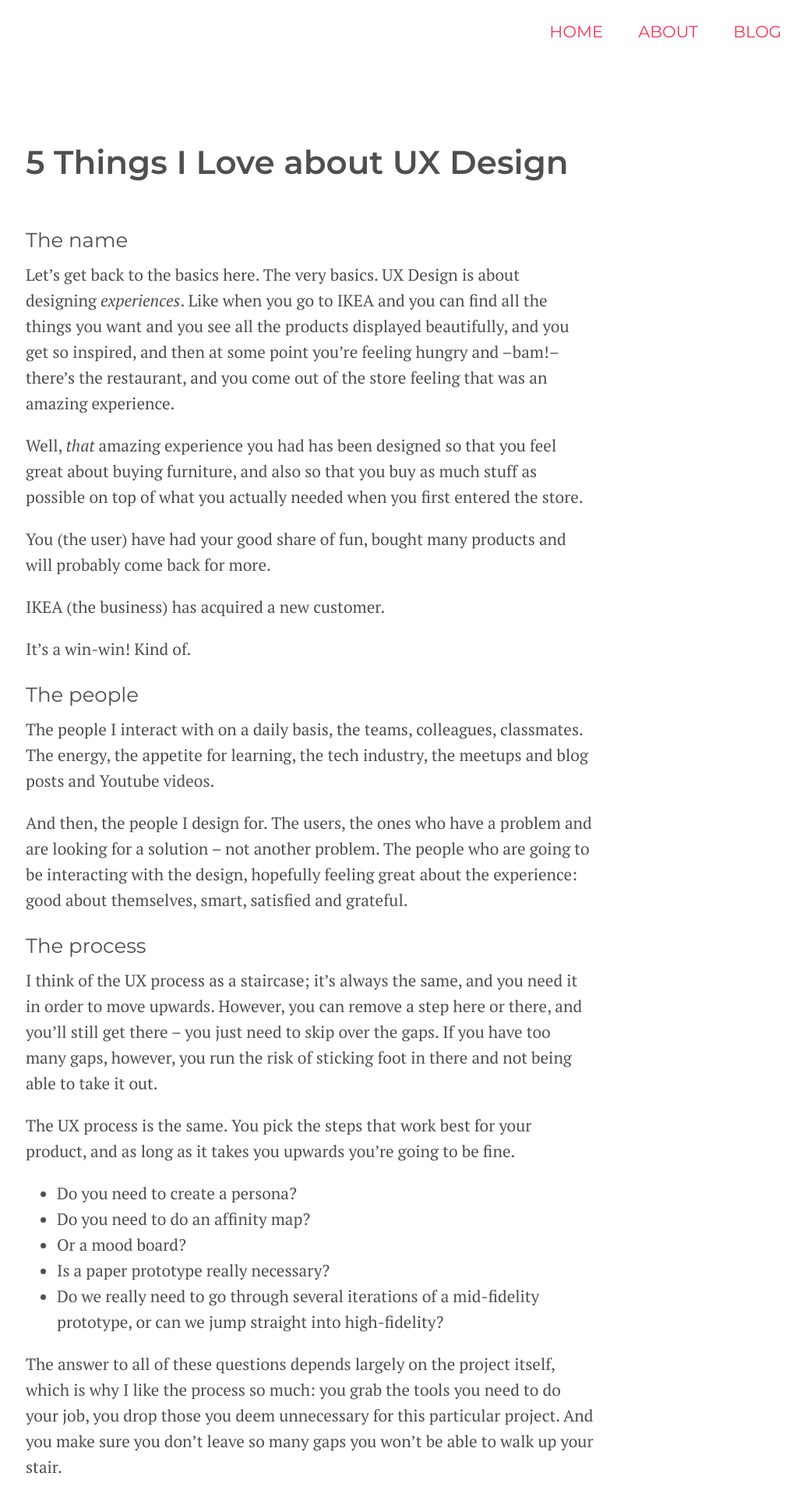
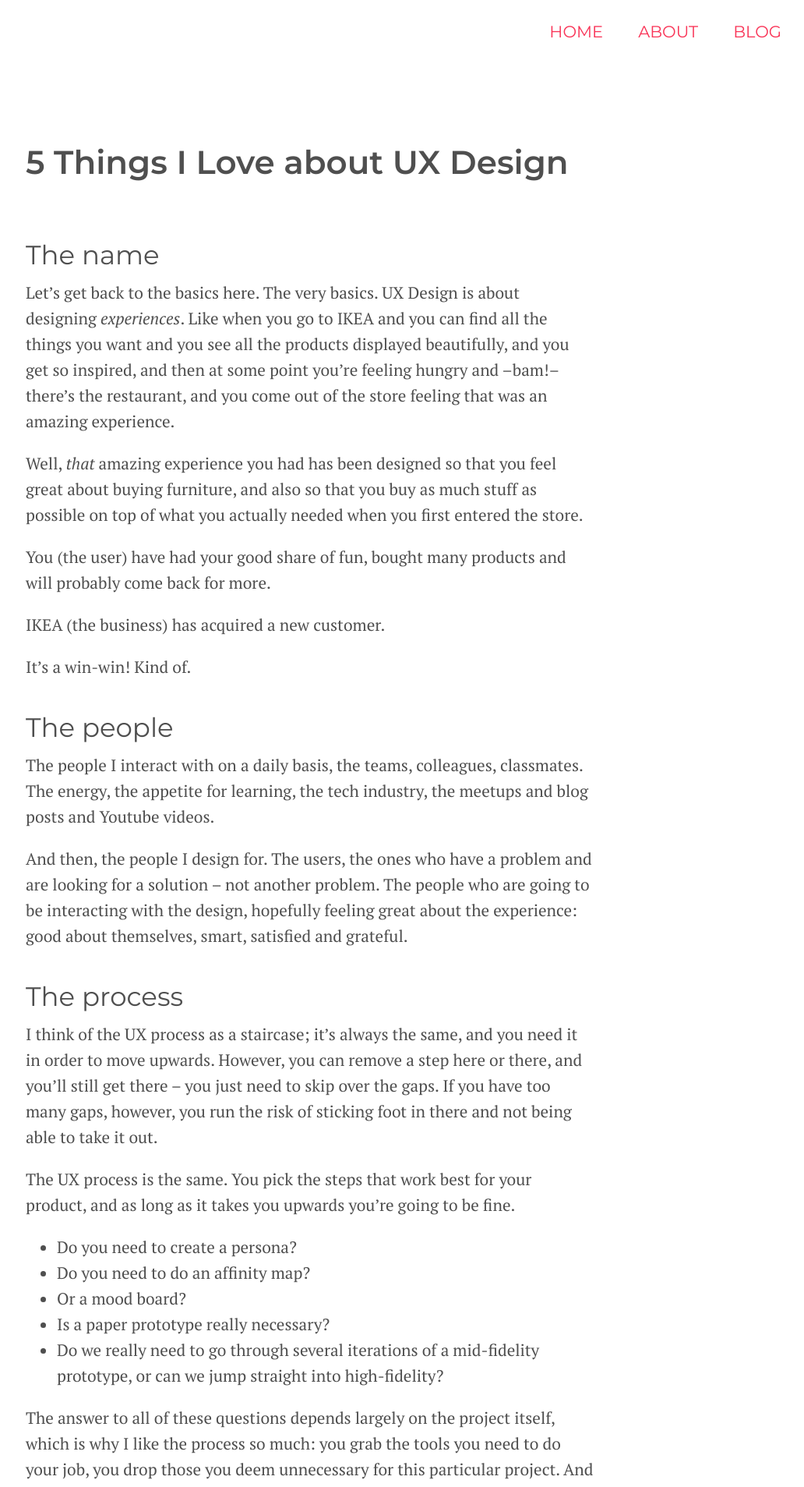
Before and after one commit to irenealgi/irenealegre.com, a Jekyll site: the page built from _posts/2018-01-17-5-things-i-love-about-ux-design.md, in a window 1280 px wide. Shown: the top 1907 px of the page at 78% size, without its empty margins (242-1274 px from the left). Built offline with Jekyll 4.4.1, drawn with Linux system fonts in a browser that asks for light colours.

Commit message:
from ### to ##
Former-commit-id: d0950b1739e1e84aa818f09671e707df59eb85ac

```diff
--- a/_posts/2018-01-17-5-things-i-love-about-ux-design.md
+++ b/_posts/2018-01-17-5-things-i-love-about-ux-design.md
@@ -3,7 +3,7 @@ layout: post
 title: "5 Things I Love about UX Design"
 ---
 
-### The name
+## The name
 
 Let's get back to the basics here. The very basics. UX Design is about designing *experiences*. Like when you go to IKEA and you can find all the things you want and you see all the products displayed beautifully, and you get so inspired, and then at some point you're feeling hungry and –bam!– there's the restaurant, and you come out of the store feeling that was an amazing experience.
 
@@ -15,13 +15,13 @@ IKEA (the business) has acquired a new customer.
 
 It's a win-win! Kind of.
 
-### The people
+## The people
 
 The people I interact with on a daily basis, the teams, colleagues, classmates. The energy, the appetite for learning, the tech industry, the meetups and blog posts and Youtube videos.
 
 And then, the people I design for. The users, the ones who have a problem and are looking for a solution – not another problem. The people who are going to be interacting with the design, hopefully feeling great about the experience: good about themselves, smart, satisfied and grateful.
 
-### The process
+## The process
 
 I think of the UX process as a staircase; it's always the same, and you need it in order to move upwards. However, you can remove a step here or there, and you'll still get there – you just need to skip over the gaps. If you have too many gaps, however, you run the risk of sticking foot in there and not being able to take it out.
 
@@ -35,7 +35,7 @@ The UX process is the same. You pick the steps that work best for your product,
 
 The answer to all of these questions depends largely on the project itself, which is why I like the process so much: you grab the tools you need to do your job, you drop those you deem unnecessary for this particular project. And you make sure you don't leave so many gaps you won't be able to walk up your stair.
 
-### The tools
+## The tools
 
 Hello Sketch! Our love-hate relationship would make for a great romance novel. Here's the deal: you irritate me sometimes, but I still enjoy spending time with you. Even when you make it really hard to do something that in theory should be very simple. Even when I try to select *this* and you go and select *that*. Even when you crash on me, and yes that has happened, do not try to deny it or blame it on the laptop.
 
@@ -43,7 +43,7 @@ I like you because sometimes you pull really nice tricks, like that time you syn
 
 This is also a shout out to you, Photoshop – we've known each other for a while now, and the long-term acquaintance makes it easy for us to work easily together. We both know each other's strengths and shortcomings, and we can work around that.
 
-### *That* smile
+## *That* smile
 
 Oh, dear, when something clicks in the mind of a user and the product fu**ing works. I smile, they smile, it's all super perfect. Except it never is perfect. That's why UX designers are obsessed with iteration, and all we do is iterate on that.
 
```
